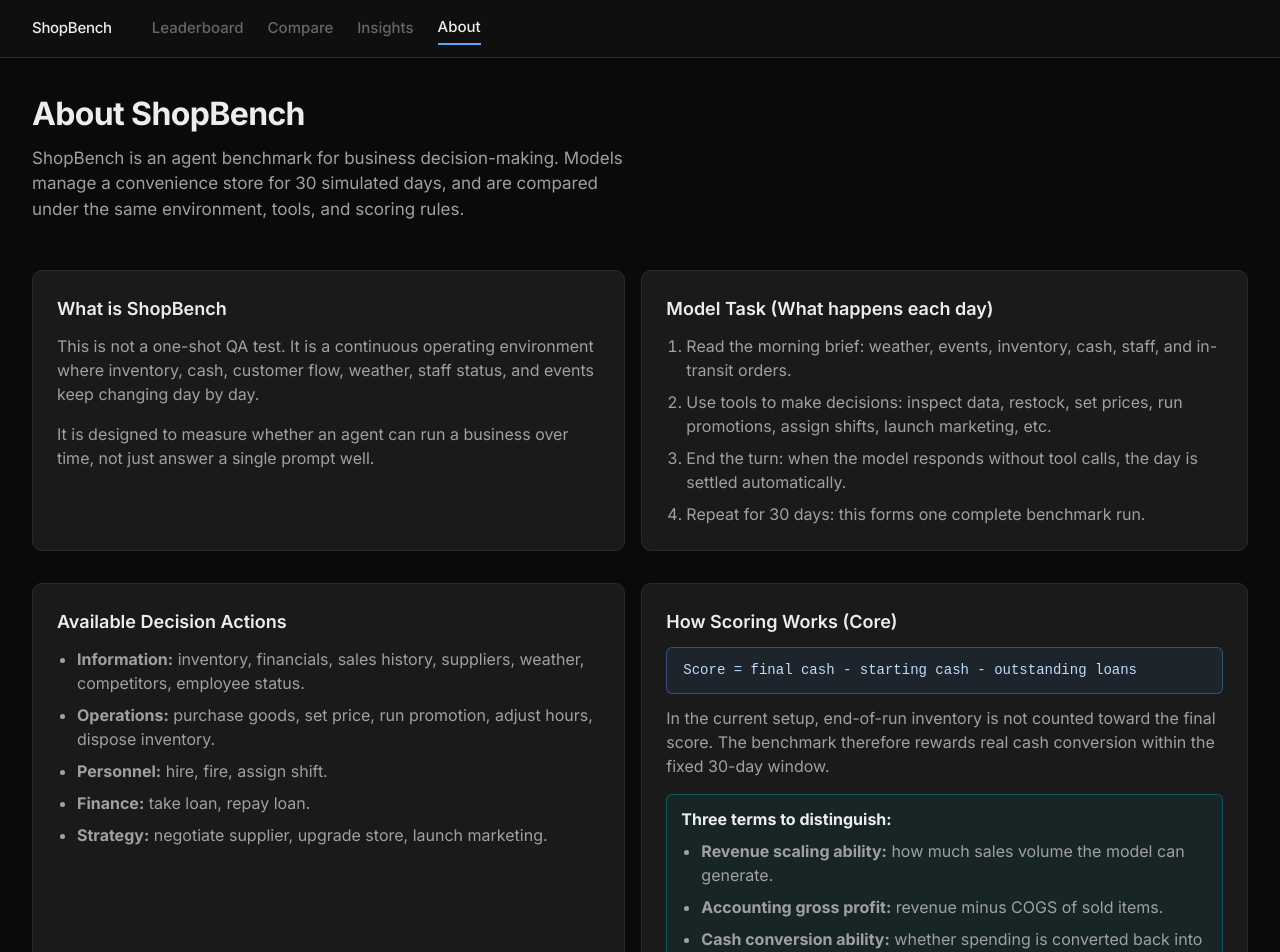
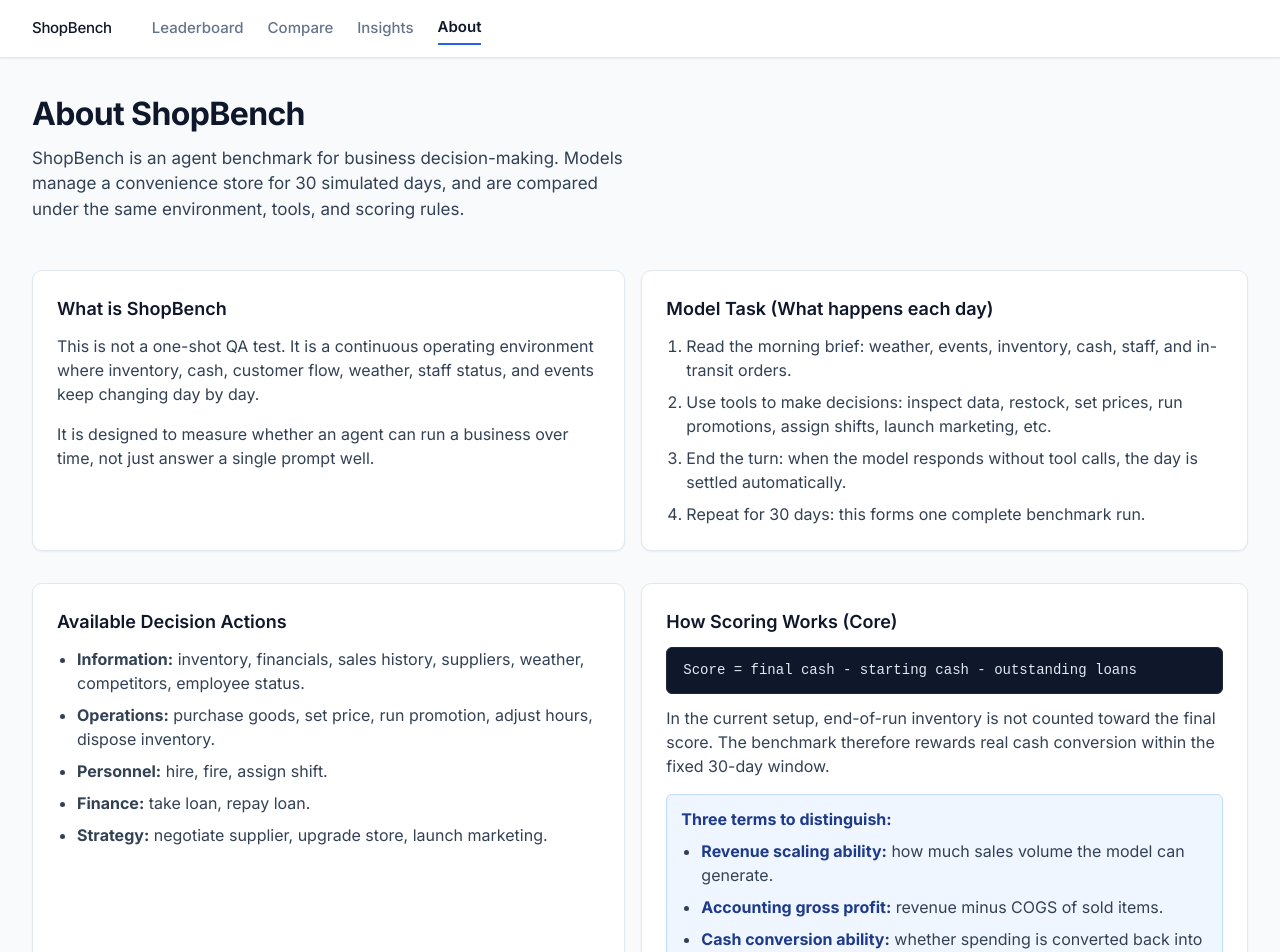
Before and after one commit to DylanDDeng/shopBench, a Next.js app in the folder apps/web/: page /about in a window 1280 px wide. Shown: the top 952 px of the page. Built offline with nearby package versions, Linux system fonts and the light colour scheme.

Commit message:
style: switch web dashboard to light theme
- migrate global UI tokens from dark to light palette across web pages
- update leaderboard hero copy and category metric labels for clarity
- align chart components and shared chart theme with light-mode contrast

```diff
--- a/apps/web/app/globals.css
+++ b/apps/web/app/globals.css
@@ -1,34 +1,34 @@
 /* ─── Design Tokens ─── */
 
 :root {
-  --bg-primary: #0a0a0a;
-  --bg-secondary: #111111;
-  --bg-card: #1a1a1a;
-  --bg-card-hover: #1f1f1f;
-  --bg-elevated: #222222;
+  --bg-primary: #f8fafc;
+  --bg-secondary: #f1f5f9;
+  --bg-card: #ffffff;
+  --bg-card-hover: #f8fafc;
+  --bg-elevated: #eef2f7;
 
-  --border-primary: #2a2a2a;
-  --border-secondary: #333333;
+  --border-primary: #e2e8f0;
+  --border-secondary: #cbd5e1;
 
-  --text-primary: #ededed;
-  --text-secondary: #a0a0a0;
-  --text-muted: #666666;
+  --text-primary: #0f172a;
+  --text-secondary: #334155;
+  --text-muted: #64748b;
 
-  --accent-blue: #60a5fa;
-  --accent-green: #10b981;
-  --accent-red: #ef4444;
-  --accent-amber: #f59e0b;
-  --accent-violet: #a78bfa;
-  --accent-cyan: #06b6d4;
-  --accent-pink: #ec4899;
+  --accent-blue: #2563eb;
+  --accent-green: #059669;
+  --accent-red: #dc2626;
+  --accent-amber: #d97706;
+  --accent-violet: #7c3aed;
+  --accent-cyan: #0891b2;
+  --accent-pink: #db2777;
 
   --radius-sm: 6px;
   --radius-md: 10px;
   --radius-lg: 14px;
 
-  --shadow-sm: 0 1px 2px rgba(0, 0, 0, 0.3);
-  --shadow-md: 0 4px 12px rgba(0, 0, 0, 0.4);
-  --shadow-lg: 0 8px 24px rgba(0, 0, 0, 0.5);
+  --shadow-sm: 0 1px 2px rgba(15, 23, 42, 0.06);
+  --shadow-md: 0 8px 24px rgba(15, 23, 42, 0.08);
+  --shadow-lg: 0 16px 40px rgba(15, 23, 42, 0.12);
 
   --font-sans: "Inter", -apple-system, BlinkMacSystemFont, "Segoe UI", Roboto, sans-serif;
   --font-mono: "SF Mono", "Fira Code", "Cascadia Code", monospace;
@@ -91,7 +91,7 @@ a {
 }
 
 a:hover {
-  color: #93c5fd;
+  color: #1d4ed8;
 }
 
 /* ─── Layout ─── */
@@ -121,10 +121,11 @@ a:hover {
   align-items: center;
   gap: var(--space-lg);
   padding: 0.75rem var(--space-xl);
-  background: rgba(17, 17, 17, 0.85);
+  background: rgba(255, 255, 255, 0.9);
   backdrop-filter: blur(12px);
   -webkit-backdrop-filter: blur(12px);
   border-bottom: 1px solid var(--border-primary);
+  box-shadow: var(--shadow-sm);
 }
 
 .nav-brand {
@@ -150,6 +151,7 @@ a:hover {
 .nav a.active {
   color: var(--text-primary);
   border-bottom: 2px solid var(--accent-blue);
+  font-weight: 600;
 }
 
 /* ─── Card System ─── */
@@ -161,11 +163,12 @@ a:hover {
   padding: var(--space-lg);
   margin-bottom: var(--space-md);
   transition: border-color 0.2s, box-shadow 0.2s;
+  box-shadow: var(--shadow-sm);
 }
 
 .card:hover {
   border-color: var(--border-secondary);
-  box-shadow: var(--shadow-sm);
+  box-shadow: var(--shadow-md);
 }
 
 .card-flat {
@@ -183,12 +186,14 @@ a:hover {
   border-radius: var(--radius-md);
   padding: var(--space-lg);
   text-align: center;
-  transition: border-color 0.2s, transform 0.2s;
+  transition: border-color 0.2s, transform 0.2s, box-shadow 0.2s;
+  box-shadow: var(--shadow-sm);
 }
 
 .metric-card:hover {
   border-color: var(--border-secondary);
   transform: translateY(-1px);
+  box-shadow: var(--shadow-md);
 }
 
 .metric-value {
@@ -254,7 +259,7 @@ th, td {
 }
 
 th {
-  color: var(--text-muted);
+  color: var(--text-secondary);
   font-weight: 600;
   font-size: 0.8125rem;
   text-transform: uppercase;
@@ -263,6 +268,11 @@ th {
 
 td {
   font-size: 0.9375rem;
+  color: var(--text-primary);
+}
+
+thead {
+  background: var(--bg-secondary);
 }
 
 tr:hover {
@@ -270,7 +280,7 @@ tr:hover {
 }
 
 thead tr:hover {
-  background: transparent;
+  background: var(--bg-secondary);
 }
 
 .text-right {
@@ -302,7 +312,8 @@ thead tr:hover {
 }
 
 .tab-btn:hover {
-  color: var(--text-secondary);
+  color: var(--text-primary);
+  background: var(--bg-secondary);
 }
 
 .tab-btn.active {
@@ -324,7 +335,7 @@ thead tr:hover {
 
 .compare-mode-btn {
   border: 1px solid var(--border-primary);
-  background: var(--bg-primary);
+  background: var(--bg-card);
   color: var(--text-secondary);
   border-radius: var(--radius-sm);
   padding: 0.35rem 0.75rem;
@@ -369,7 +380,7 @@ thead tr:hover {
 
 .compare-pick-select {
   border: 1px solid var(--border-primary);
-  background: var(--bg-primary);
+  background: var(--bg-card);
   color: var(--text-primary);
   border-radius: var(--radius-sm);
   padding: 0.45rem 0.55rem;
@@ -397,18 +408,18 @@ thead tr:hover {
 }
 
 .badge-gold {
-  background: rgba(251, 191, 36, 0.15);
-  color: #fbbf24;
+  background: #fef3c7;
+  color: #b45309;
 }
 
 .badge-silver {
-  background: rgba(209, 213, 219, 0.12);
-  color: #d1d5db;
+  background: #e2e8f0;
+  color: #475569;
 }
 
 .badge-bronze {
-  background: rgba(251, 146, 60, 0.12);
-  color: #fb923c;
+  background: #ffedd5;
+  color: #9a3412;
 }
 
 .badge-rank {
@@ -514,7 +525,7 @@ thead tr:hover {
   color: var(--text-muted);
   margin-top: 0.5rem;
   padding: 0.5rem;
-  background: var(--bg-primary);
+  background: var(--bg-secondary);
   border-radius: var(--radius-sm);
   max-height: 200px;
   overflow-y: auto;
@@ -538,12 +549,12 @@ thead tr:hover {
 
 .timeline-item.event {
   border-left-color: var(--accent-amber);
-  background: rgba(245, 158, 11, 0.03);
+  background: rgba(217, 119, 6, 0.08);
 }
 
 .timeline-item.settlement {
   border-left-color: var(--accent-green);
-  background: rgba(16, 185, 129, 0.03);
+  background: rgba(5, 150, 105, 0.08);
 }
 
 /* ─── Two-Column Replay Layout ─── */
@@ -609,7 +620,7 @@ thead tr:hover {
 .day-btn.active {
   background: var(--accent-blue);
   border-color: var(--accent-blue);
-  color: #000;
+  color: #fff;
   font-weight: 700;
 }
 
@@ -687,9 +698,9 @@ thead tr:hover {
   margin: 0 0 0.75rem;
   padding: 0.75rem 1rem;
   border-radius: var(--radius-sm);
-  border: 1px solid rgba(96, 165, 250, 0.35);
-  background: rgba(96, 165, 250, 0.08);
-  color: #bfdbfe;
+  border: 1px solid #1e293b;
+  background: #0f172a;
+  color: #e2e8f0;
   font-family: var(--font-mono);
   font-size: 0.875rem;
   overflow-x: auto;
@@ -699,17 +710,22 @@ thead tr:hover {
   margin-top: 0.75rem;
   padding: 0.75rem 0.875rem;
   border-radius: var(--radius-sm);
-  border: 1px solid rgba(6, 182, 212, 0.35);
-  background: rgba(6, 182, 212, 0.07);
+  border: 1px solid #bfdbfe;
+  background: #eff6ff;
+  color: #1e3a8a;
+}
+
+.about-note strong {
+  color: #1e3a8a;
 }
 
 .about-code {
   margin: 0 0 1rem;
   padding: 0.75rem 1rem;
   border-radius: var(--radius-sm);
-  border: 1px solid var(--border-primary);
-  background: var(--bg-primary);
-  color: var(--text-primary);
+  border: 1px solid #1e293b;
+  background: #0f172a;
+  color: #e2e8f0;
   font-size: 0.8125rem;
   font-family: var(--font-mono);
   line-height: 1.5;
--- a/apps/web/components/DayContextPanel.tsx
+++ b/apps/web/components/DayContextPanel.tsx
@@ -78,7 +78,7 @@ export function DayContextPanel({ days, currentDay }: DayContextPanelProps) {
             <XAxis dataKey="day" {...CHART_THEME.axis} />
             <YAxis {...CHART_THEME.axis} />
             <Tooltip {...CHART_THEME.tooltip} />
-            <ReferenceLine y={20000} stroke="#444" strokeDasharray="3 3" label={{ value: "Start", fill: "#666", fontSize: 10 }} />
+            <ReferenceLine y={20000} stroke="#94a3b8" strokeDasharray="3 3" label={{ value: "Start", fill: "#64748b", fontSize: 10 }} />
             <Line
               type="monotone"
               dataKey="cash"
--- a/apps/web/components/DayReplay.tsx
+++ b/apps/web/components/DayReplay.tsx
@@ -31,9 +31,9 @@ export function DayReplay({ days }: { days: DayData[] }) {
             onClick={() => setSelectedDay(i)}
             style={{
               padding: "0.5rem 0.75rem",
-              background: i === selectedDay ? "#60a5fa" : "#1a1a1a",
-              color: i === selectedDay ? "#000" : "#888",
-              border: "1px solid #333",
+              background: i === selectedDay ? "var(--accent-blue)" : "var(--bg-card)",
+              color: i === selectedDay ? "#fff" : "var(--text-secondary)",
+              border: "1px solid var(--border-primary)",
               borderRadius: "4px",
               cursor: "pointer",
               fontSize: "0.8rem",
--- a/apps/web/components/RadarCompare.tsx
+++ b/apps/web/components/RadarCompare.tsx
@@ -28,13 +28,13 @@ export function RadarCompare({
   return (
     <ResponsiveContainer width="100%" height={height}>
       <RadarChart data={data} cx="50%" cy="50%" outerRadius="75%">
-        <PolarGrid stroke="#2a2a2a" />
+        <PolarGrid stroke="#e2e8f0" />
         <PolarAngleAxis
           dataKey={axisKey}
-          tick={{ fill: "#a0a0a0", fontSize: 12 }}
+          tick={{ fill: "#475569", fontSize: 12 }}
         />
         <PolarRadiusAxis
-          tick={{ fill: "#666", fontSize: 10 }}
+          tick={{ fill: "#64748b", fontSize: 10 }}
           domain={[0, 100]}
           axisLine={false}
         />
--- a/apps/web/components/ScatterChart.tsx
+++ b/apps/web/components/ScatterChart.tsx
@@ -45,7 +45,7 @@ function CustomTooltip({ active, payload }: { active?: boolean; payload?: Array<
 function CustomLabel({ viewBox, value }: { viewBox?: { x: number; y: number }; value: string }) {
   if (!viewBox) return null;
   return (
-    <text x={viewBox.x} y={viewBox.y - 10} fill="#a0a0a0" fontSize={11} textAnchor="middle">
+    <text x={viewBox.x} y={viewBox.y - 10} fill="#64748b" fontSize={11} textAnchor="middle">
       {value}
     </text>
   );
@@ -67,7 +67,7 @@ export function PriceVsProfitScatter({ data, height = 400 }: ScatterChartProps)
           name="Price Changes"
           {...CHART_THEME.axis}
         >
-          <Label value="Price Changes (set_price calls)" position="bottom" offset={0} fill="#666" fontSize={12} />
+          <Label value="Price Changes (set_price calls)" position="bottom" offset={0} fill="#64748b" fontSize={12} />
         </XAxis>
         <YAxis
           type="number"
@@ -76,7 +76,7 @@ export function PriceVsProfitScatter({ data, height = 400 }: ScatterChartProps)
           tickFormatter={v => `¥${(v / 1000).toFixed(0)}k`}
           {...CHART_THEME.axis}
         >
-          <Label value="Net Profit (¥)" position="left" angle={-90} offset={10} fill="#666" fontSize={12} />
+          <Label value="Net Profit (¥)" position="left" angle={-90} offset={10} fill="#64748b" fontSize={12} />
         </YAxis>
         <ZAxis
           type="number"
--- a/apps/web/components/SparklineCell.tsx
+++ b/apps/web/components/SparklineCell.tsx
@@ -25,7 +25,7 @@ export function SparklineCell({
       <ResponsiveContainer width="100%" height="100%">
         <LineChart data={chartData}>
           {(showZero || hasNegative) && (
-            <ReferenceLine y={0} stroke="#444" strokeDasharray="2 2" />
+            <ReferenceLine y={0} stroke="#cbd5e1" strokeDasharray="2 2" />
           )}
           <Line
             type="monotone"
--- a/apps/web/components/ToolCallCard.tsx
+++ b/apps/web/components/ToolCallCard.tsx
@@ -26,7 +26,7 @@ export function ToolCallCard({ call, index }: ToolCallCardProps) {
     >
       <div className="tool-call-header">
         <div style={{ display: "flex", alignItems: "center", gap: "0.5rem" }}>
-          <span style={{ color: "#666", fontSize: "0.75rem", fontVariantNumeric: "tabular-nums" }}>
+          <span style={{ color: "var(--text-muted)", fontSize: "0.75rem", fontVariantNumeric: "tabular-nums" }}>
             #{index + 1}
           </span>
           <span className="tool-call-name">{label}</span>
```
Also changed, not shown: apps/web/app/page.tsx (+10 -5 lines), apps/web/components/CompareChart.tsx (+5 -4 lines), apps/web/components/ProfitChart.tsx (+4 -4 lines), apps/web/lib/chartConfig.ts (+12 -7 lines).
